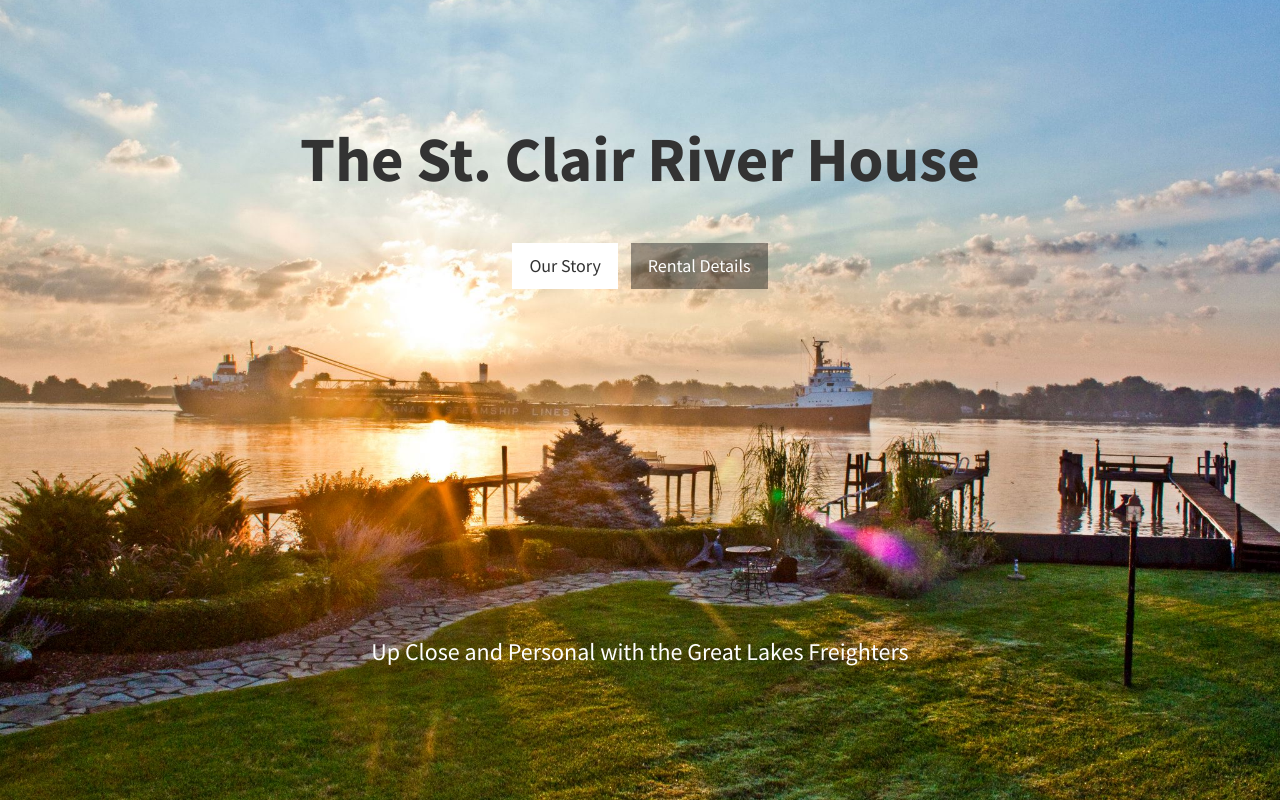
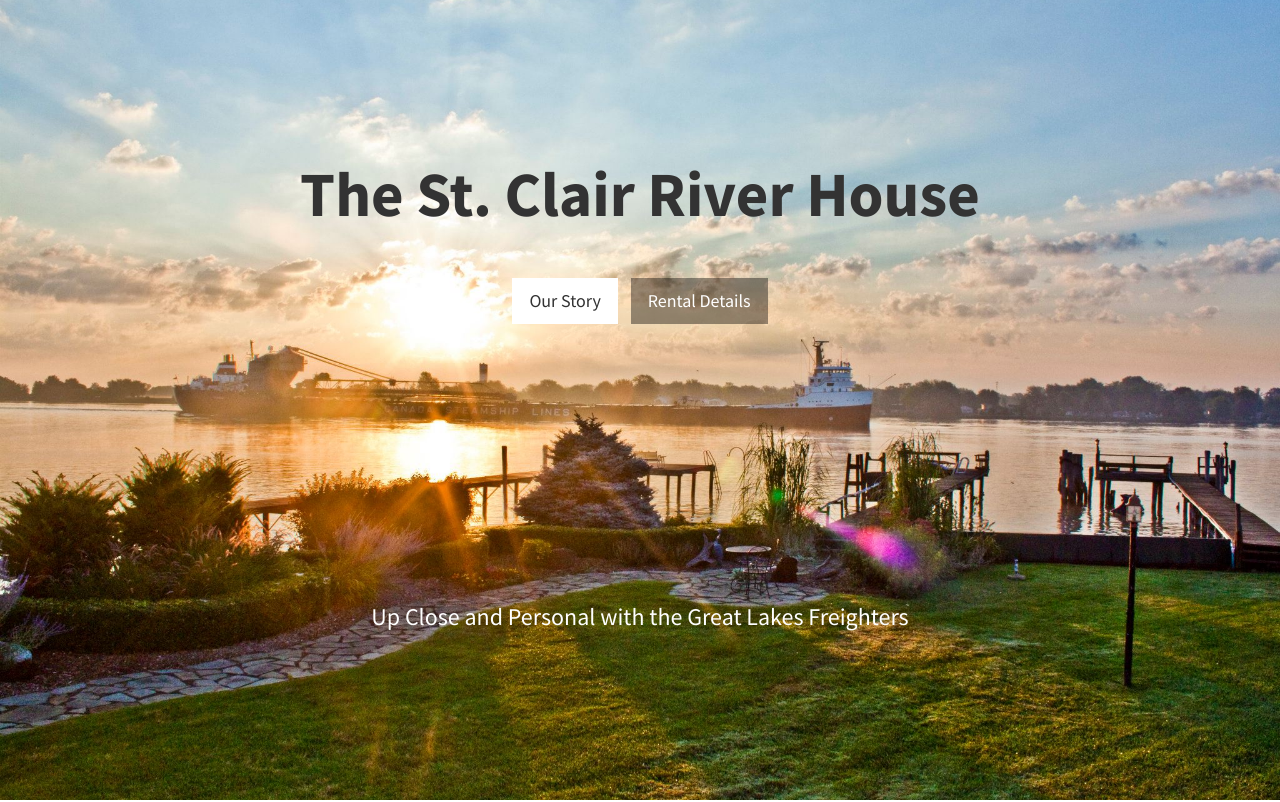
Before and after one commit to SCRHouse/SCRHouse.github.io, a plain HTML site: page index.html in a window 1280 px wide. Shown: the top 802 px of the page. Drawn offline with Linux system fonts and the light colour scheme.

Commit message:
Header alignment

```diff
--- a/css/stylish-portfolio.css
+++ b/css/stylish-portfolio.css
@@ -166,12 +166,12 @@ hr.small {
 }
 
 .header a {
-	margin-bottom:100px;
+
 	margin-top:50px;
 }
 
 .header h3 {
-	margin-top:250px;
+	margin-top:280px;
 	color:#ffffff;
 }
 
```
